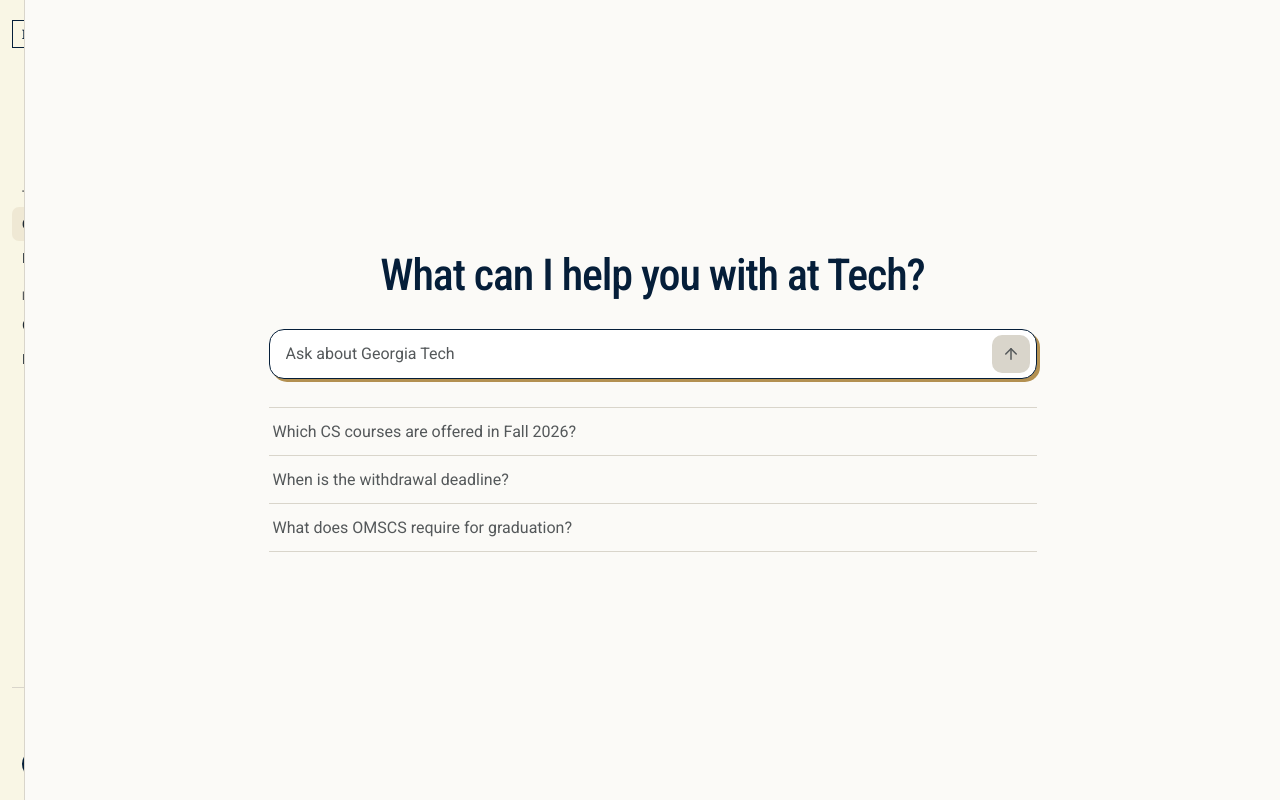
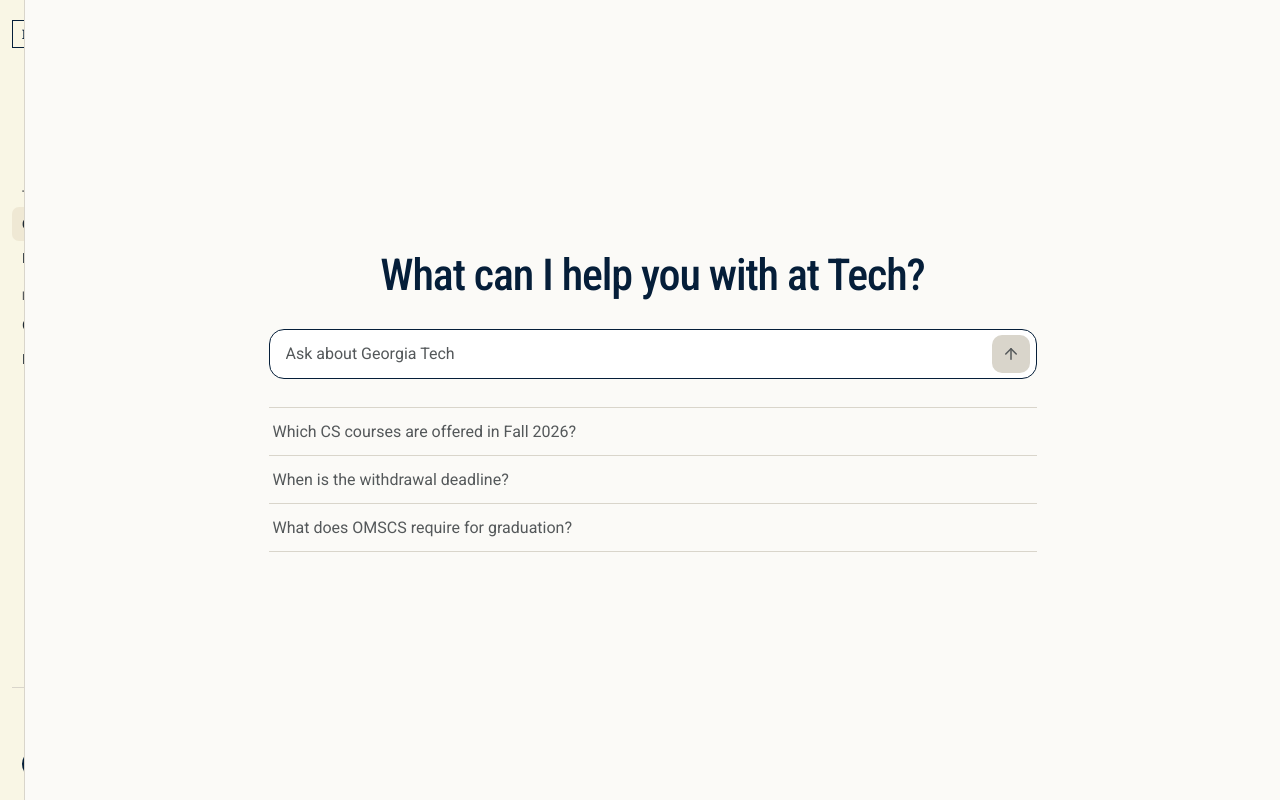
Before and after one commit to tkim602/BuzzBot-web, a Next.js app: page / in a window 1280 px wide. Built offline with nearby package versions, Linux system fonts and the light colour scheme.

Commit message:
style: remove composer shadow

```diff
--- a/src/components/buzzbot/buzzbot.module.css
+++ b/src/components/buzzbot/buzzbot.module.css
@@ -251,7 +251,6 @@
   border: 1px solid var(--color-gt-navy);
   border-radius: 15px;
   background: white;
-  box-shadow: 3px 3px 0 var(--color-gt-gold);
 }
 
 .composer textarea {
```
Also changed, not shown: 2 other files (tests, documents, lock files or other folders).
